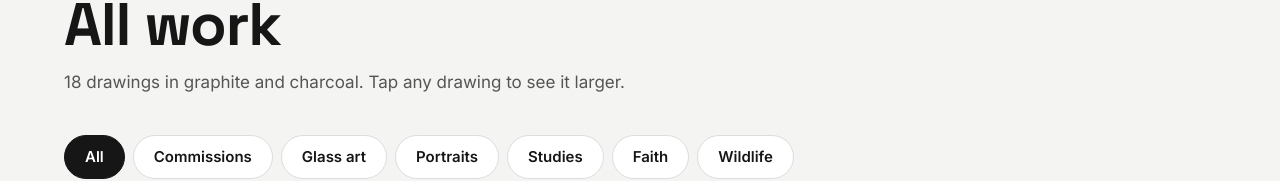
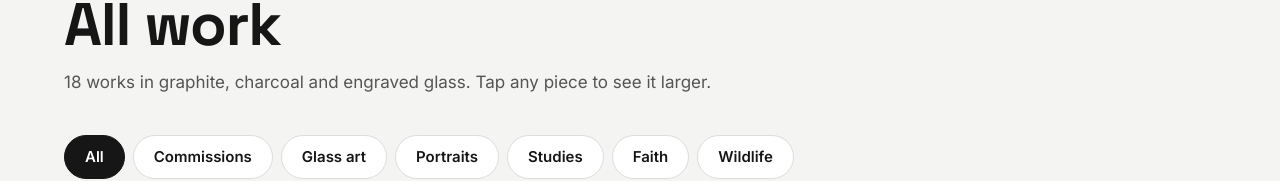
Before and after one commit to killasusu/bernard-taban-art, a Next.js app: page /works in a window 1280 px wide. Shown: the part 180-361 px from the top of the page. Built offline with nearby package versions, Linux system fonts and the light colour scheme.

Commit message:
Describe the collection as works, including glass
Co-Authored-By: Claude Opus 5.5 <noreply@anthropic.com>

```diff
--- a/src/app/page.tsx
+++ b/src/app/page.tsx
@@ -78,7 +78,7 @@ export default function Home() {
         </div>
         <div className="mt-10">
           <Link href="/works" className="pill border border-foreground px-[27px] py-[15px] text-foreground hover:bg-foreground hover:text-white">
-            See all {artworks.length} drawings
+            See all {artworks.length} works
           </Link>
         </div>
       </section>
--- a/src/app/works/page.tsx
+++ b/src/app/works/page.tsx
@@ -10,7 +10,7 @@ export default function WorksPage() {
       <p className="eyebrow text-accent">Portfolio</p>
       <h1 className="h-section mt-4 mb-3 text-[clamp(40px,5vw,60px)]">All work</h1>
       <p className="mt-0 mb-10 text-[17px] text-muted">
-        {artworks.length} drawings in graphite and charcoal. Tap any drawing to see it larger.
+        {artworks.length} works in graphite, charcoal and engraved glass. Tap any piece to see it larger.
       </p>
       <WorksGallery artworks={artworks} series={series} />
     </div>
```
